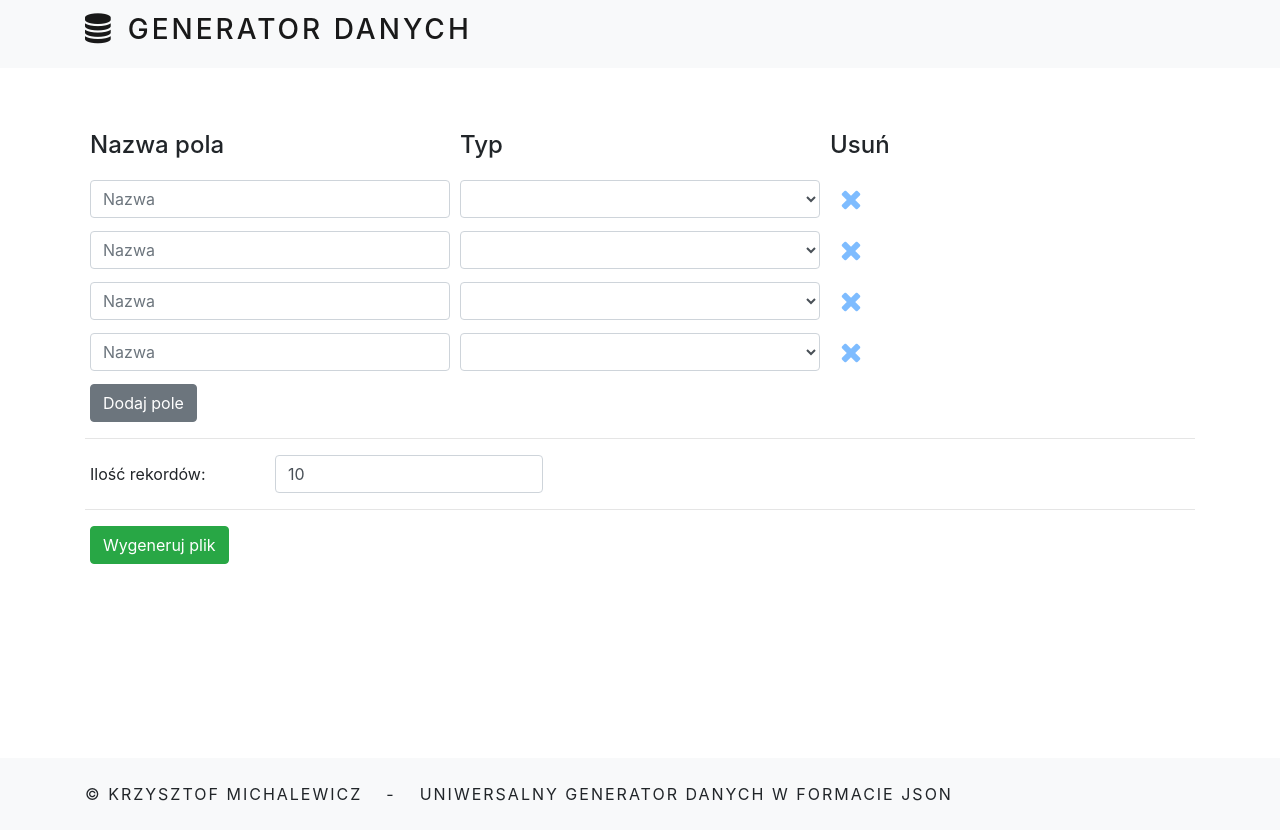
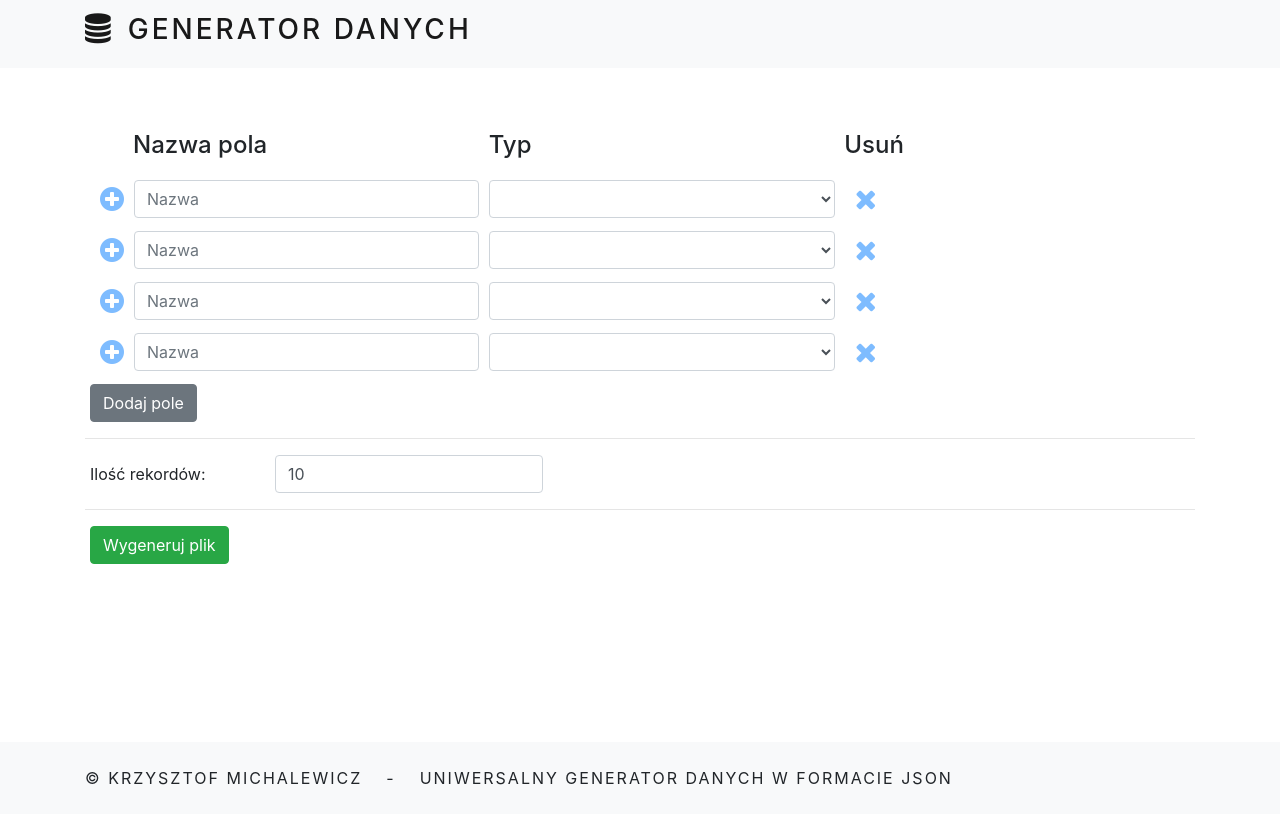
Before and after one commit to kkrzychu/data-generator, an Angular app in the folder Frontend/: page /generator in a window 1280 px wide. Built offline with nearby package versions, Linux system fonts and the light colour scheme.

Commit message:
add subobject to frontend

```diff
--- a/Frontend/src/app/main-content/main-content.component.css
+++ b/Frontend/src/app/main-content/main-content.component.css
@@ -1,6 +1,11 @@
 .container {
-    height: 80vh;
+    height: auto;
+    min-height: 78vh;
     margin-top: 50px;
+}
+
+.allForm {
+    /* margin-bottom: 180px; */
 }
 
 .close {
@@ -30,3 +35,7 @@
 .generateDataButton {
     padding-left: 5px;
 }
+
+.fieldDescription {
+padding-left: 48px;
+}
--- a/Frontend/src/app/main-content/main-content.component.html
+++ b/Frontend/src/app/main-content/main-content.component.html
@@ -1,5 +1,5 @@
-<div class="container">
-    <form>
+<div class="container ">
+    <form class="allForm">
         <div class="form-row" >
             <div *ngIf="show" class="alert alert-danger" style="width: 100%;" role="alert">
                 Wypełnij wszystkie pola
@@ -7,20 +7,73 @@
         </div>
 
         <div class="form-row">
-            <div class="col">
+            <div class="col fieldDescription">
                 <h4>Nazwa pola</h4>
             </div>
-            <div class="col">
+            <div class="col ">
                 <h4>Typ</h4>
             </div>
-            <div class="col">
+            <div class="col ">
                 <h4>Usuń</h4>
             </div>
         </div>
 
+        <div *ngFor="let item of arrayOfFields; let i = index">
+            <div class="form-row">
+                <div class="col-0.5">
+                    <div class="close">
+                        <a type="button" (click)="addSubObject(item)" class="deleteButton"><i class="fa fa-plus-circle"></i></a>
+                    </div>
+                </div>
+                <div class="col">
+                    <input required type="text" [(ngModel)]="item.inputField" name="inp_{{i}}" class="form-control "
+                        placeholder="Nazwa" >
+                </div>
+                <div class="col" >
+                    <select *ngIf="!item.addedSubObject" [(ngModel)]="item.selectOption" name="sel_{{i}}" class="form-control">
+                        <option *ngFor="let opt of options">{{opt}}</option>
+                    </select>
+                </div>
+                <div class="col">
+                    <div class="close">
+                        <a type="button" (click)="deleteField(item)" class="deleteButton"><i class="fa fa-times"></i></a>
+                    </div>
+                </div>
+            </div>
+            <!-- SUB-OBJECT -->
+            <div class="form-row" *ngFor="let sub of item.firstSubObject; let j = index" style="padding-left: 70px;">
+                <div class="col-0.5">
+                    <!-- <div class="close">
+                        <a type="button"  class="deleteButton"><i class="fa fa-plus-circle"></i></a>
+                    </div> -->
+                </div>
+                <div class="col">
+                    <input required type="text" [(ngModel)]="sub.subInputField" name="inpu_{{i}}" class="form-control"
+                        placeholder="Nazwa" >
+                </div>
+                <div class="col">
+                    <select [(ngModel)]="sub.subSelectOption" name="sele_{{i}}" class="form-control">
+                        <option *ngFor="let opti of options">{{opti}}</option>
+                    </select>
+                </div>
+                <div class="col">
+                    <div class="close">
+                        <a type="button" (click)="deleteSubField(sub,i)" class="deleteButton"><i class="fa fa-times"></i></a>
+                    </div>
+                </div>
+            </div>
 
 
-        <div class="form-row" *ngFor="let item of arrayOfFields; let i = index">
+
+        </div>
+
+        <!-- WERSJA PODSTAWOWA -->
+        <!-- <div class="form-row" *ngFor="let item of arrayOfFields; let i = index">
+            <div class="col-0.5">
+                <div class="close">
+                    <a type="button" class="deleteButton"><i class="fa fa-plus-circle"></i></a>
+                </div>
+            </div>
             <div class="col">
                 <input required type="text" [(ngModel)]="item.inputField" name="inp_{{i}}" class="form-control"
                     placeholder="Nazwa">
@@ -35,7 +88,7 @@
                     <a type="button" (click)="deleteField(item)" class="deleteButton"><i class="fa fa-times"></i></a>
                 </div>
             </div>
-        </div>
+        </div> -->
 
 
         <div class="form-row">
@@ -60,8 +113,10 @@
 
         <div class="form-row">
             <div class="generateDataButton">
-                <button type="button" (click)="generateFile(numberInput.value)" routerLink="/generator"
+                <button type="button" (click)="showTest()" routerLink="/generator"
                     class="btn btn-success">Wygeneruj plik</button>
+                    <!-- <button type="button" (click)="generateFile(numberInput.value)" routerLink="/generator"
+                    class="btn btn-success">Wygeneruj plik</button> -->
             </div>
         </div>
     </form>
--- a/Frontend/src/app/main-content/main-content.component.ts
+++ b/Frontend/src/app/main-content/main-content.component.ts
@@ -12,22 +12,32 @@ export class MainContentComponent implements OnInit {
 
   valid: boolean = false;
   show: boolean = false;
+
+  subObject: object[] = [];
   arrayOfFields: any[] = [
     {
       inputField: '',
-      selectOption: ''
+      selectOption: '',
+      firstSubObject: [],
+      addedSubObject: false
     },
     {
       inputField: '',
-      selectOption: ''
+      selectOption: '',
+      firstSubObject: [],
+      addedSubObject: false
     },
     {
       inputField: '',
-      selectOption: ''
+      selectOption: '',
+      firstSubObject: [],
+      addedSubObject: false
     },
     {
       inputField: '',
-      selectOption: ''
+      selectOption: '',
+      firstSubObject: [],
+      addedSubObject: false
     }
   ]
   options: string[] = [
@@ -55,13 +65,24 @@ export class MainContentComponent implements OnInit {
   addField() {
     this.arrayOfFields.push({
       inputField: '',
-      selectOption: ''
+      selectOption: '',
+      firstSubObject: [],
+      addedSubObject: false
     });
 
   }
 
   deleteField(item) {
     this.arrayOfFields = this.arrayOfFields.filter( e => e!== item);
+    console.log(item);
+  }
+
+  deleteSubField(item, num) {
+    this.arrayOfFields[num].firstSubObject = this.arrayOfFields[num].firstSubObject.filter( e => e!==item);
+    if(this.arrayOfFields[num].firstSubObject.length == 0) {
+      this.arrayOfFields[num].addedSubObject = false;
+    }
+    console.log(num);
   }
 
   generateFile(num) {
@@ -90,5 +111,17 @@ export class MainContentComponent implements OnInit {
     })
   }
 
+  addSubObject(item) {
+    item.firstSubObject.push({
+      subInputField: '',
+      subSelectOption: ''
+    });
+    item.addedSubObject = true;
 
+  }
+
+
+  showTest() {
+    console.log(this.arrayOfFields);
+  }
 }
```
Also changed, not shown: 1 other file (tests, documents, lock files or other folders).
